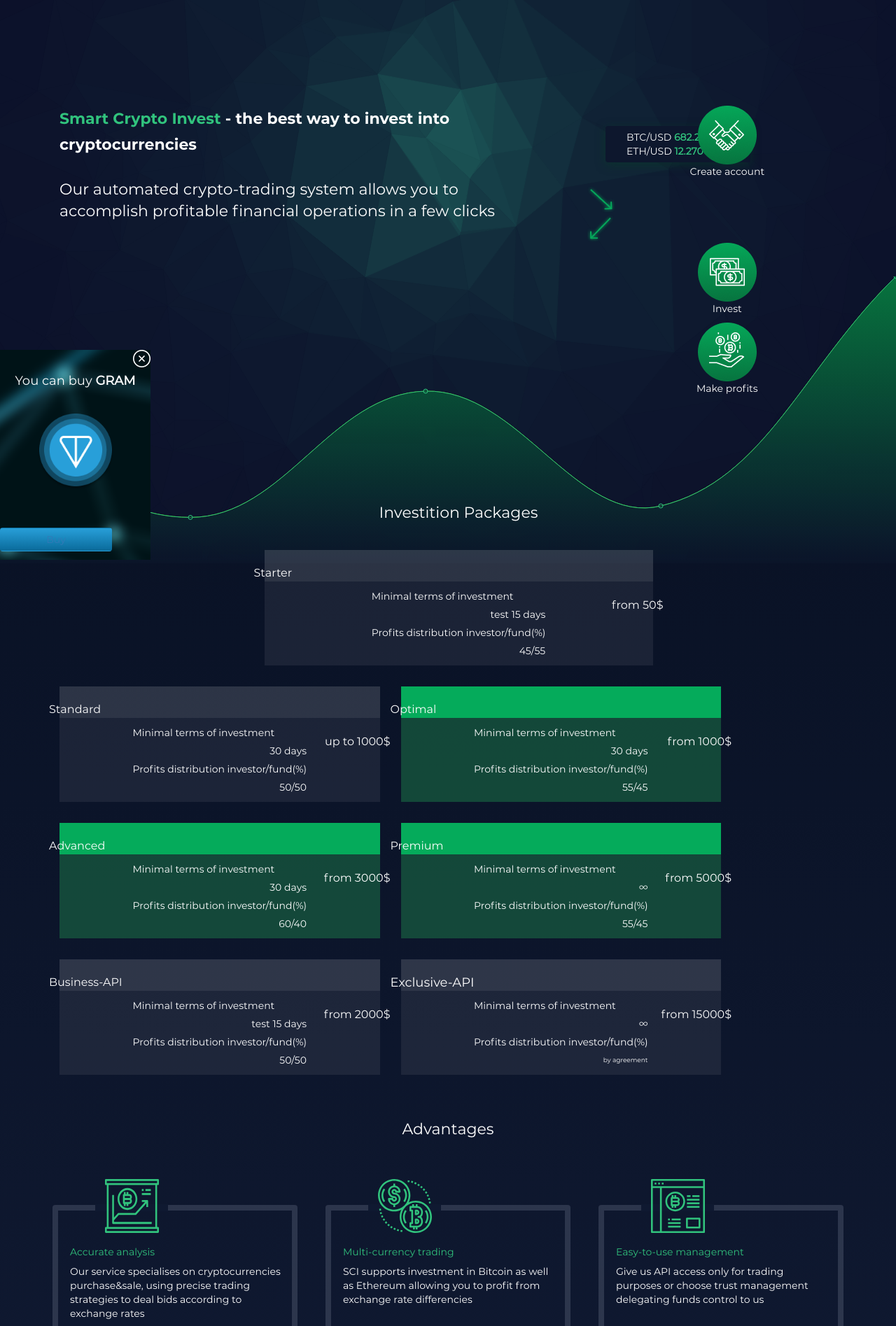
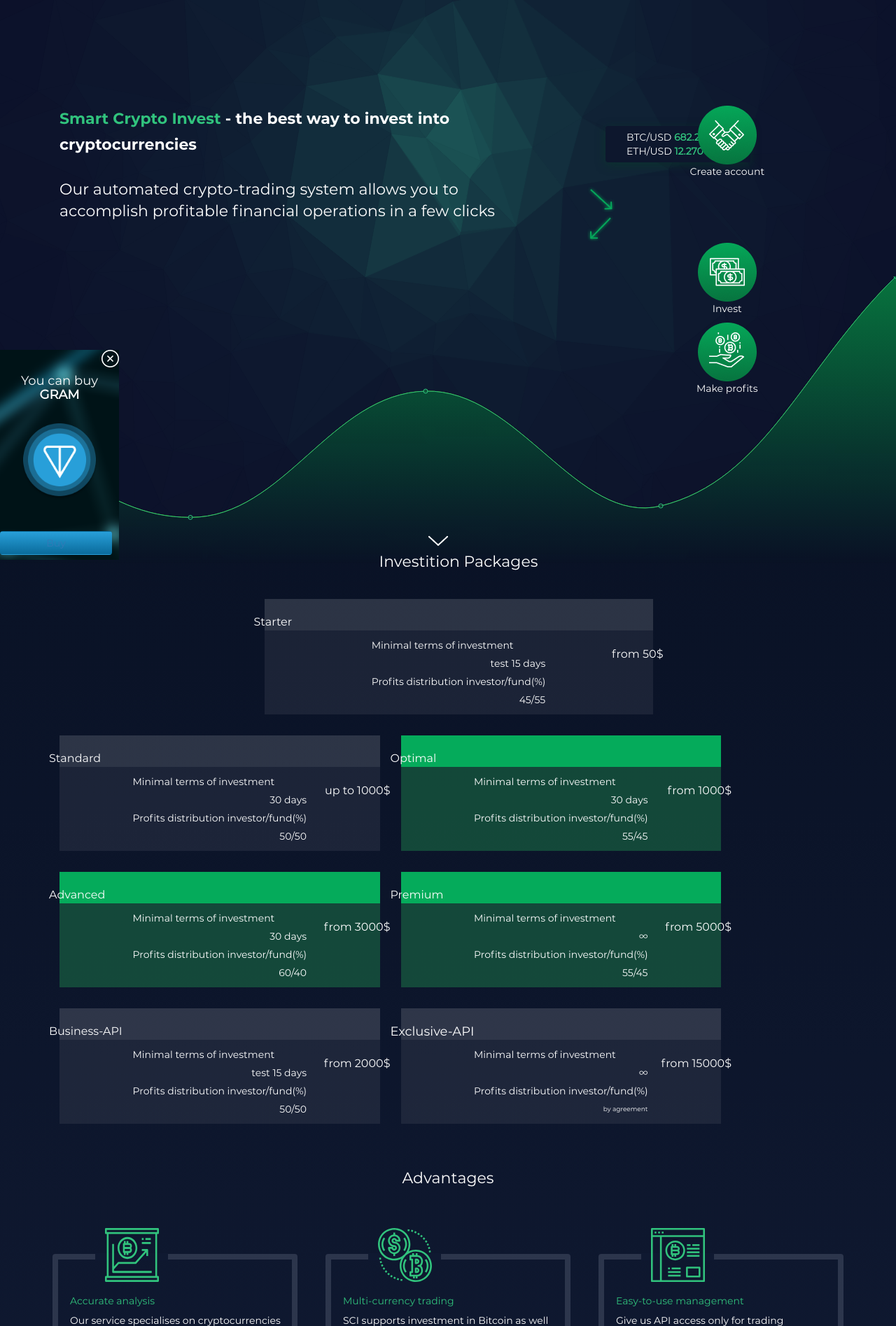
Before and after one commit to DKSGROUP/Crypto, a Yii app: template views/site/index.php in a window 1280 px wide. Shown: the top 1895 px of the page at 70% size. Run offline with PHP 8.4 and a stand-in for Yii, Linux system fonts and the light colour scheme; the template is opened without the code that fills it, so the values that code supplies are empty; some libraries are stand-ins or nearby versions.

Commit message:
add bounce arrow

```diff
--- a/views/site/index.php
+++ b/views/site/index.php
@@ -76,7 +76,7 @@ TO DO:
                     echo Button::widget([
                         'label' => Yii::t('app','Invest'),
                         'options' => ['class' => 'btn  btn-success wow pulse animated', 'style' => 'margin-top: 20px;pointer-events: all;  width: 230px;
-                        height: 55px; font-size: 20px; text-align: center; padding:0; visibility: visible; animation-duration: 2s;
+                        height: 55px; font-size: 24px; text-align: center; padding:0; visibility: visible; animation-duration: 2s;
                         animation-delay: 300ms; animation-iteration-count: infinite; animation-name: pulse; border: none; background: linear-gradient(#048949, #05AA5B) !important;',
                             'data-wow-delay' =>'300ms', 'data-wow-iteration' => 'infinite', 'data-wow-duration'=>'2s',
                             "data-toggle"=>"modal", "data-target"=>"#signup", "data-dismiss"=>"signin"],
@@ -154,11 +154,11 @@ TO DO:
 
                 var gradientFill = ctxL.createLinearGradient(0, 410, 0, 0);
                 gradientFill.addColorStop(1, \"rgba(7,115,62, 1)\");
-                gradientFill.addColorStop(0, \"rgba(11,21,42, 0.4)\");
+                gradientFill.addColorStop(0, \"rgba(9,18,37, 0.4)\");
 
                 var gradientFill1 = ctxL.createLinearGradient(0, 410, 0, 0);
                 gradientFill1.addColorStop(1, \"rgba(7,115,62, 1)\");
-                gradientFill1.addColorStop(0, \"rgba(11,21,42, 0.8)\");
+                gradientFill1.addColorStop(0, \"rgba(9,18,37, 0.8)\");
 
 
                 var myLineChart = new Chart(ctxL, {
@@ -242,6 +242,9 @@ TO DO:
         </script>";
         ?>
     </section>
+    <img class="poligon animated wow bounce" src="../img/main/Polygon.png" style="animation-duration: 3s; animation-delay: 300ms; animation-iteration-count: infinite; animation-name: bounce;
+position: absolute; right: 50%; bottom: 20px;">
+
     <div id="products"><a name="products" href="#products"></a></div>
     <section class="invest-packages " style="z-index: 3;">
         <!--Invest packages
--- a/web/css/style.css
+++ b/web/css/style.css
@@ -98,7 +98,7 @@ h1{
 
 /*---------cards----------*/
 .invest-packages{
-    margin-top: 120px;
+    margin-top: 190px;
     padding-bottom: 30px;
     /*z-index: 1000;*/
 }
@@ -328,7 +328,7 @@ table{
     bottom: 0px;
     left: 0px;
     height: 300px;
-    width: 215px;
+    width: 170px;
     align-items: center;
     background: url(../img/banner/ban.png) no-repeat;
     margin-right: -100%;
```
Also changed, not shown: web/img/main/Polygon.png (added).
